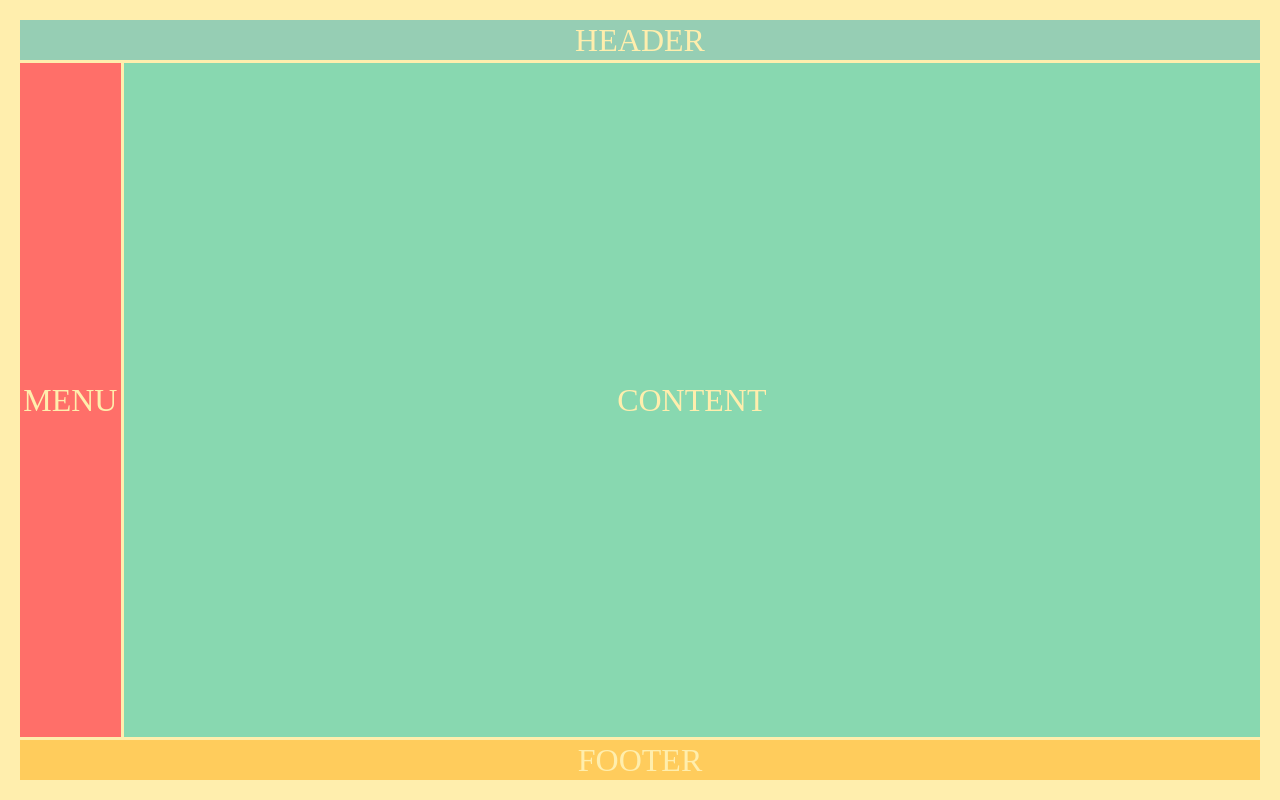
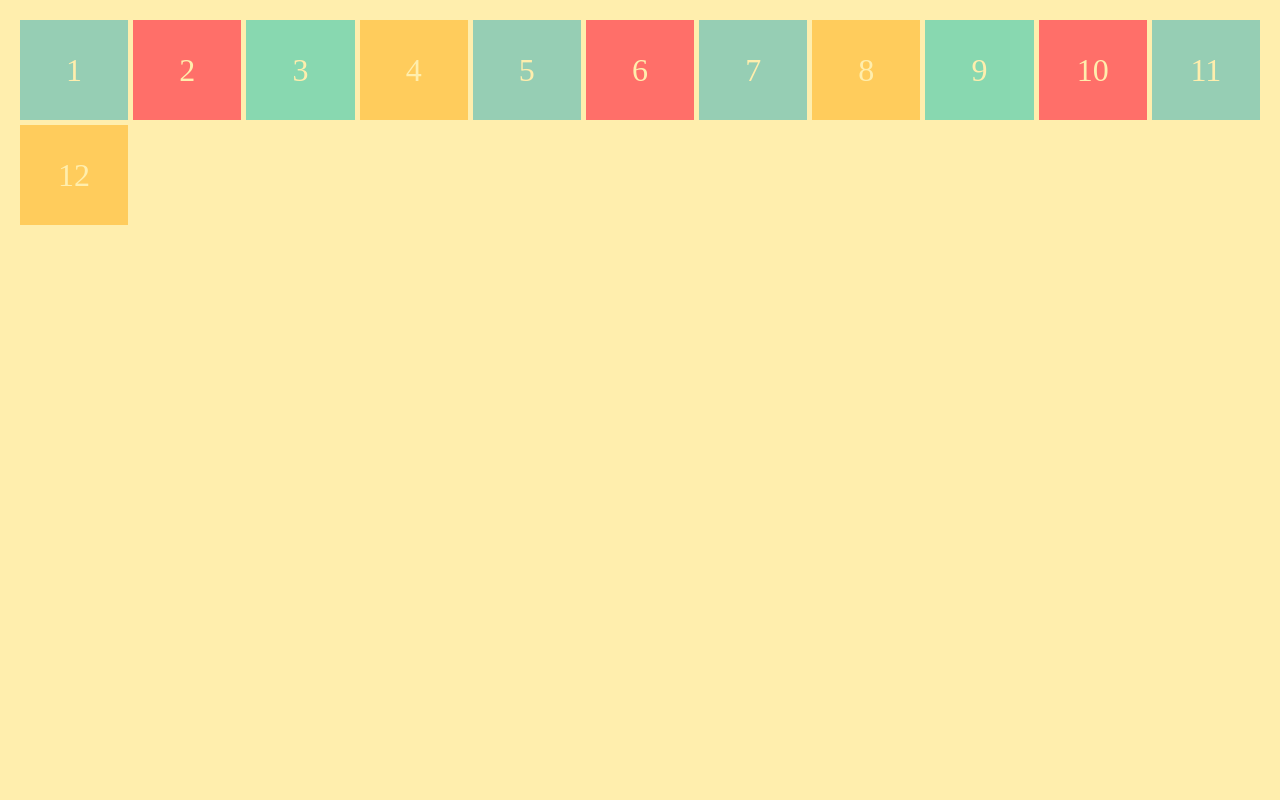
Before and after one commit to NicholasCloud4/Learn-Grid-Box, a plain HTML site: page index.html in a window 1280 px wide. Drawn offline with Linux system fonts and the light colour scheme.

Commit message:
Autofit and minmax

```diff
--- a/index.html
+++ b/index.html
@@ -7,10 +7,18 @@
 
 <body>
     <div class="container">
-        <div class="header">HEADER</div>
-        <div class="menu">MENU</div>
-        <div class="content">CONTENT</div>
-        <div class="footer">FOOTER</div>
+        <div>1</div>
+        <div>2</div>
+        <div>3</div>
+        <div>4</div>
+        <div>5</div>
+        <div>6</div>
+        <div>7</div>
+        <div>8</div>
+        <div>9</div>
+        <div>10</div>
+        <div>11</div>
+        <div>12</div>
     </div>
 </body>
 
--- a/styles.css
+++ b/styles.css
@@ -1,27 +1,6 @@
 .container {
-    height: 100%;
     display: grid;
-    grid-gap: 3px;
-    grid-template-columns: repeat(12, 1fr);
-    grid-template-rows: 40px auto 40px;
-    grid-template-areas:
-        "h h h h h h h h h h h h"
-        "m c c c c c c c c c c c"
-        "f f f f f f f f f f f f";
+    grid-gap: 5px;
+    grid-template-columns: repeat(auto-fit, minmax(100px, 1fr));
+    grid-template-rows: repeat(2, 100px);
 }
-
-.header {
-    grid-area: h;
-}
-
-.menu {
-    grid-area: m;
-}
-
-.content {
-    grid-area: c;
-}
-
-.footer {
-    grid-area: f;
-}
```
